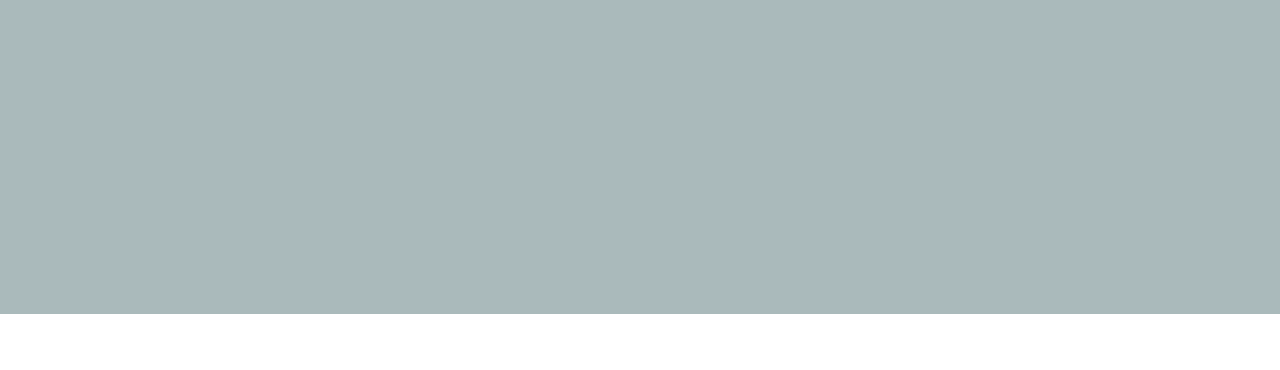
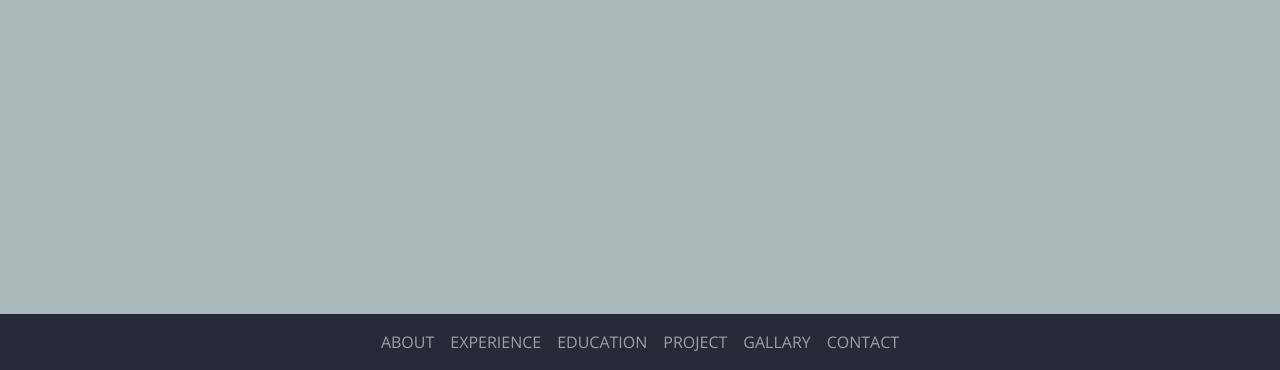
Before and after one commit to IftekarHossan/resume, a plain HTML site: page index.html in a window 1280 px wide. Shown: the part 486-856 px from the top of the page. Before the commit the page ends 800 px from the top, so only its background shows below. Drawn offline with nearby package versions, Linux system fonts and the light colour scheme.

Commit message:
NavBar
Added NavBar

```diff
--- a/CSS/style.css
+++ b/CSS/style.css
@@ -9,3 +9,7 @@ body {
 .banner-column {
     background-color: azure;
 }
+
+.navbar-container {
+    background-color: #262B37;
+}
--- a/index.html
+++ b/index.html
@@ -1,5 +1,4 @@
 <!-- This is my 1st HTML CSS Bootstrap Implementation -->
-
 
 
 <!doctype html>
@@ -43,6 +42,41 @@
 
     </section>
 
+    <!-- This is NavBar Section -->
+
+    <nav class="navbar navbar-expand-lg navbar-dark navbar-container">
+
+        <!-- <div class="container-fluid">
+          <a class="navbar-brand" href="#Home">HOME</a>
+          <button class="navbar-toggler" type="button" data-bs-toggle="collapse" data-bs-target="#navbarNav" aria-controls="navbarNav" aria-expanded="false" aria-label="Toggle navigation">
+            <span class="navbar-toggler-icon"></span>
+          </button>
+          <div class="collapse navbar-collapse" id="navbarNav"> -->
+
+            <ul class="navbar-nav m-auto">
+              <li class="nav-item">
+                <a class="nav-link" href="#About">ABOUT</a>
+              </li>
+              <li class="nav-item">
+                <a class="nav-link" href="#Experience">EXPERIENCE</a>
+              </li>
+              <li class="nav-item">
+                <a class="nav-link" href="#Education">EDUCATION</a>
+              </li>
+              <li class="nav-item">
+                <a class="nav-link" href="#Project">PROJECT</a>
+              </li>
+              <li class="nav-item">
+                <a class="nav-link" href="#Gallary">GALLARY</a>
+              </li>
+              <li class="nav-item">
+                <a class="nav-link" href="#Contact">CONTACT</a>
+              </li>
+            </ul>
+          </div>
+        </div>
+      </nav>
+
 
 
     <script src="https://cdn.jsdelivr.net/npm/bootstrap@5.3.2/dist/js/bootstrap.bundle.min.js" ></script>
```
